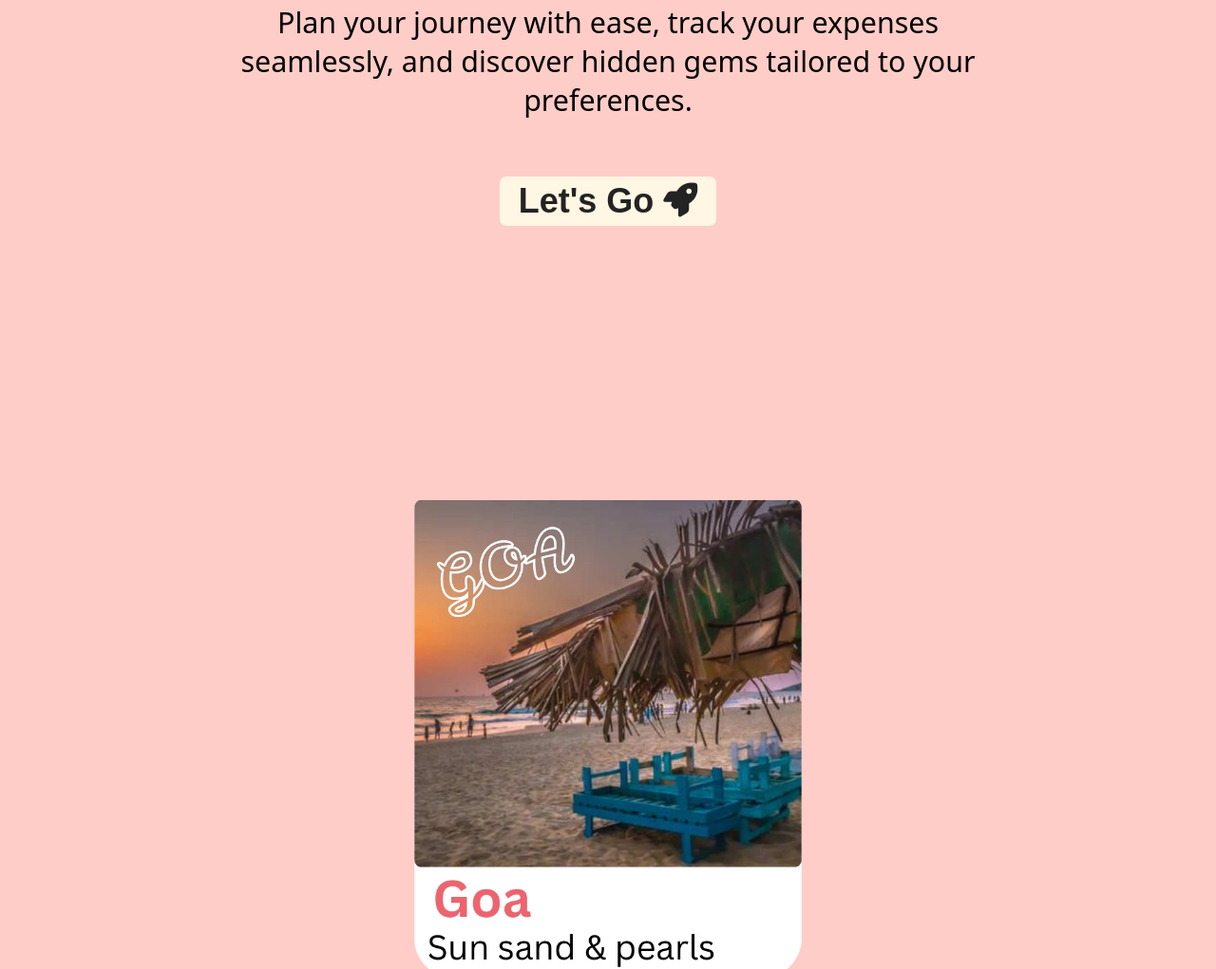
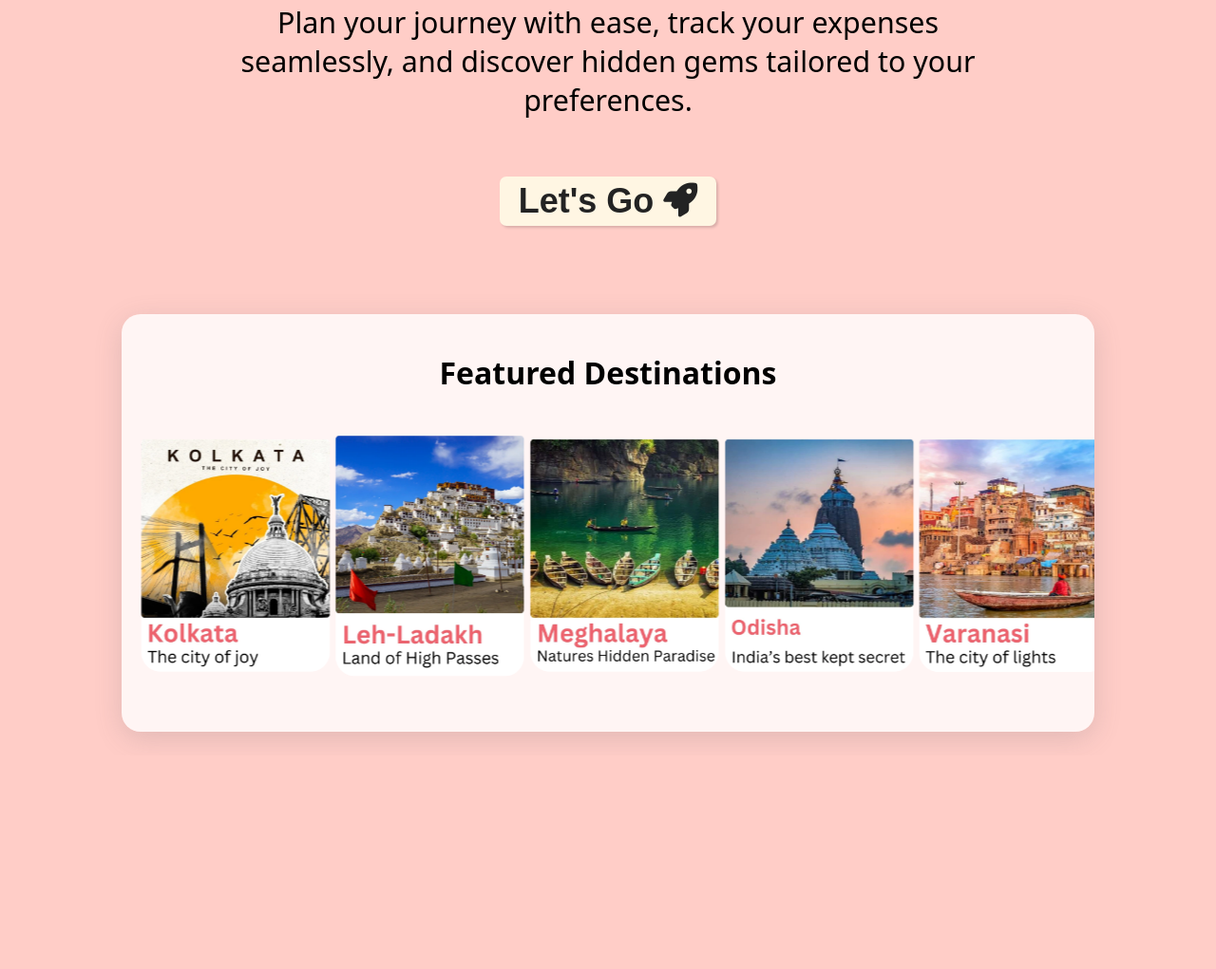
Before and after one commit to AdityaPanigrahi-13/Travelmate, a plain HTML site: page 1stpage.html in a window 1280 px wide. Shown: the part 255-1276 px from the top of the page at 95% size. After the commit the page ends 1051 px from the top, so only its background shows below. Drawn offline with nearby package versions, Linux system fonts and the light colour scheme; a script that the page names is missing.

Commit message:
slider updated

```diff
--- a/1stpage.html
+++ b/1stpage.html
@@ -4,13 +4,14 @@
     <meta charset="UTF-8">
     <meta name="viewport" content="width=device-width, initial-scale=1.0">
     <title>Travel Mate</title>
-    <link rel="stylesheet" href="styles.css">
-    <link href="https://fonts.googleapis.com/css2?family=Patrick+Hand&display=swap" rel="stylesheet">
-    <link rel="stylesheet" href="https://cdnjs.cloudflare.com/ajax/libs/font-awesome/6.7.2/css/all.min.css" />
     <link
     rel="stylesheet"
     href="https://cdn.jsdelivr.net/npm/swiper@11/swiper-bundle.min.css"
     />
+    <link rel="stylesheet" href="styles.css">
+    <link href="https://fonts.googleapis.com/css2?family=Patrick+Hand&display=swap" rel="stylesheet">
+    <link rel="stylesheet" href="https://cdnjs.cloudflare.com/ajax/libs/font-awesome/6.7.2/css/all.min.css" />
+
 </head>
 <body>
 
@@ -32,45 +33,27 @@
         </div>
     </section>
 
-    <div class="swiper-container">
-    <div class="swiper">
-
+    <div id="page2">
+      <div id="swiperdiv">
+        <div class="swiper-text"><h1>Featured Destinations</h1></div>
+        <div class="swiper mySwiper">
           <div class="swiper-wrapper">
-
             <div class="swiper-slide">
+              <img src="Images/Andaman.webp" alt="">
               <img src="Images/Goa.webp" alt="">
-      </div>
-
-      <div class="swiper-slide">
               <img src="Images/Jaipur.webp" alt="">
-      </div>
-
-      <div class="swiper-slide">
               <img src="Images/Kerala.webp" alt="">
             </div>
-
             <div class="swiper-slide">
               <img src="Images/Kolkata.webp" alt="">
+              <img src="Images/LehLadakh.webp" alt="">
+              <img src="Images/Meghalaya.webp" alt="">
+              <img src="Images/Odisha.webp" alt="">
+              <img src="Images/Varanasi.webp" alt="">
             </div>
-
-      <div class="swiper-slide">
-        <img src="Images/LehLadakh.webp" alt="">
-      </div>
-
-      <div class="swiper-slide">
-        <img src="Images/Meghalaya.webp" alt="">
-      </div>
-
-      <div class="swiper-slide">
-        <img src="Images/Odisha.webp" alt="">
-      </div>
-
-      <div class="swiper-slide">
-        <img src="Images/Varanasi.webp" alt="">
           </div>
 
         </div>
-
       </div>
     </div>
 
--- /dev/null
+++ b/script.js
@@ -0,0 +1,24 @@
+var swiper = new Swiper(".mySwiper", {
+    slidesPerView: 1,
+    spaceBetween: 30,
+    loop: true,
+    autoplay: {
+        delay: 4000, // Slower transition
+        disableOnInteraction: false, // Keeps autoplay running even after interaction
+    },
+    speed: 1200, // Slower transition speed for smoother effect
+    effect: "slide", // Keeps it smooth
+    grabCursor: true, // Makes it feel more interactive
+});
+
+// // Mouse movement effect
+// document.querySelector(".mySwiper").addEventListener("mousemove", function (event) {
+//     let swiperContainer = this.getBoundingClientRect();
+//     let mouseX = event.clientX - swiperContainer.left;
+
+//     if (mouseX > swiperContainer.width / 2) {
+//         swiper.slideNext(); // Move to next slide if hovered on the right side
+//     } else {
+//         swiper.slidePrev(); // Move to previous slide if hovered on the left side
+//     }
+// });
--- a/styles.css
+++ b/styles.css
@@ -83,6 +83,7 @@ body {
     font-weight: 600;
     transition: ease-in 0.3s;
     margin-top: 30px;
+    box-shadow: rgba(0, 0, 0, 0.15) 1.95px 1.95px 2.6px;
 }
 
 .plan-btn:hover{
@@ -92,26 +93,64 @@ body {
     color: #fff6e3;
 }
 
-.swiper img{
+#page2{
+    height: 55vh;
     width: 100%;
-    height: 100%;
+    position: relative;
+    padding: 2vw 0;
+    /* border: 2px solid; */
     display: flex;
-    display: block;
+    justify-content: center;
+    align-items: center;
+    position: absolute;
 }
 
-.swiper-container{
-    width: 100%;
-}
-
-.swiper{
-    width: 100%;
-    padding: 50px 0;
+#page2 h1{
+    text-align: center;
+    margin-top: 10px;
+    /* border: 2px solid blue; */
+    position: relative;
+    z-index: 4;
+    top: 30px;
 
 }
 
-.swiper-slider{
+#swiperdiv{
+
+    width: 80%;
+    height: 55vh;
+    /* background-color: red; */
     position: relative;
-    width: 300px;
-    aspect-ratio: 3/4;
-    border-radius: 12p;
+    cursor: pointer;
+    background-color: #ffffffcc;
+    border-radius: 20px;
+    overflow: hidden;
+    box-shadow: rgba(100, 100, 111, 0.2) 0px 7px 29px 0px;
 }
+
+.swiper {
+    width: 100%;
+    height: 100%;
+    bottom: 50px;
+  }
+
+  .swiper-slide {
+    width: 400px ;
+    text-align: center;
+    font-size: 18px;
+    display: flex;
+    justify-content: space-evenly;
+    align-items: flex-end;
+  }
+
+  .swiper-slide img {
+    display: block;
+    width: 20%;
+    height: 100%;
+    object-fit: cover;
+  }
+
+  .swiper {
+    margin-left: auto;
+    margin-right: auto;
+  }
```
Lines whose indentation alone changed are shown as unchanged.
